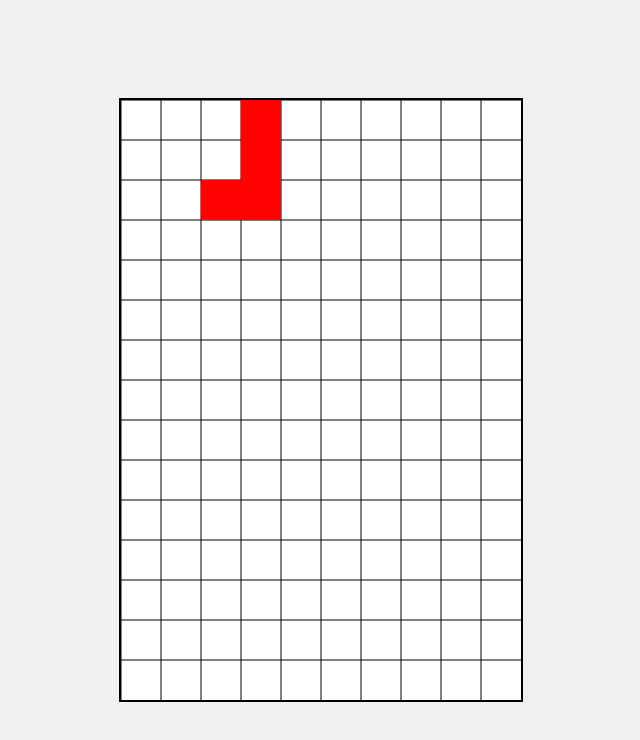
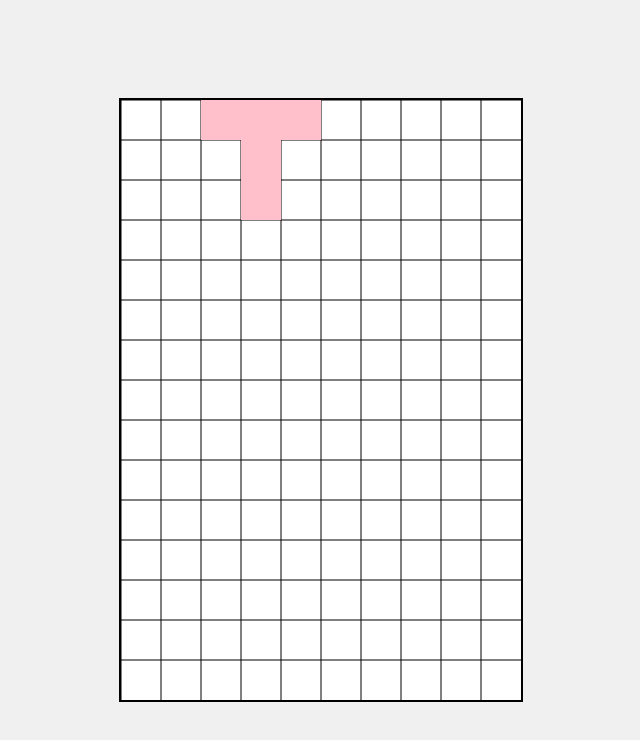
Before and after one commit to oliveirakennedyjoao/tetris-fantasy-js, a website built with Vite: page index.html in a window 1280 px wide. Shown: the whole page, without its empty margins (319-959 px from the left). Built offline with nearby package versions, Linux system fonts and the light colour scheme.

Commit message:
feat: adds colors logic and more pieces

```diff
--- a/index.html
+++ b/index.html
@@ -2,9 +2,21 @@
 <html lang="en">
   <head>
     <meta charset="UTF-8" />
-    <link rel="icon" type="image/svg+xml" href="/vite.svg" />
+    <link
+      rel="icon"
+      type="image/png"
+      sizes="16x16"
+      href="./src/assets/tetris_favicon_16x16.png"
+    />
+    <link
+      rel="icon"
+      type="image/png"
+      sizes="32x32"
+      href="./src/assets/tetris_favicon_16x16.png"
+    />
+
     <meta name="viewport" content="width=device-width, initial-scale=1.0" />
-    <title>Jk Tetris JS</title>
+    <title>Tetris Fantasy JS</title>
     <link rel="stylesheet" href="style.css" />
   </head>
   <body>
--- a/src/consts/piece.js
+++ b/src/consts/index.js
@@ -1,5 +1,4 @@
 export const PIECES = {
-  // Define the Piece types
   V: [
     [1, 0],
     [1, 1],
@@ -46,6 +45,15 @@ export const PIECES = {
     [1, 1, 1],
     [1, 0, 1],
   ],
+  TRI: [
+    [0, 1],
+    [1, 1],
+  ],
+  BIG_Z: [
+    [1, 1, 0],
+    [0, 1, 0],
+    [0, 1, 1],
+  ],
 };
 
 export const PIECES_TYPES = Object.keys(PIECES);
@@ -60,6 +68,10 @@ export const COLORS = {
   J: "orange",
   T: "pink",
   O: "brown",
+  C: "gray",
+  H: "lightblue",
+  TRI: "lightgreen",
+  BIG_Z: "lightcoral",
 };
 
 export const BLOCK_SIZE = 40;
--- a/src/models/Block.js
+++ b/src/models/Block.js
@@ -4,15 +4,18 @@ import {
   PIECES,
   PIECES_TYPES,
   CANVAS_WIDTH,
-} from "../consts/piece";
+  COLORS,
+} from "../consts";
 import { Controller } from "../game/contoller";
 
 export class Block {
   constructor() {
-    const randomIndex = Math.floor(Math.random() * PIECES_TYPES.length);
+    const piece = PIECES_TYPES[Math.floor(Math.random() * PIECES_TYPES.length)];
 
-    this.type = PIECES[PIECES_TYPES[randomIndex]];
+    console.log("piece", piece);
 
+    this.type = PIECES[piece];
+    this.color = piece;
     this.i = 0 - this.type.length;
     this.j = Math.floor(
       Math.random() * (CANVAS_WIDTH / BLOCK_SIZE - this.type[0].length)
@@ -56,7 +59,7 @@ export class Block {
   }
 
   render(ctx) {
-    ctx.fillStyle = "red";
+    ctx.fillStyle = COLORS[this.color];
 
     for (let i = 0; i < this.type.length; i++) {
       for (let j = 0; j < this.type[i].length; j++) {
--- a/src/models/Board.js
+++ b/src/models/Board.js
@@ -1,27 +1,9 @@
-import { BLOCK_SIZE, CANVAS_HEIGHT } from "../consts/piece";
+import { BLOCK_SIZE, COLORS } from "../consts";
 import { Block } from "./Block";
 
 export class Board {
   constructor() {
     this.board = Array.from({ length: 15 }, () => Array(10).fill(0));
-
-    // this.board = [
-    //   [0, 0, 0, 0, 0, 0, 0, 0, 0, 0],
-    //   [0, 0, 0, 0, 0, 0, 0, 0, 0, 0],
-    //   [0, 0, 0, 0, 0, 0, 0, 0, 0, 0],
-    //   [0, 0, 0, 0, 0, 0, 0, 0, 0, 0],
-    //   [0, 0, 0, 0, 0, 0, 0, 0, 0, 0],
-    //   [0, 0, 0, 0, 0, 0, 0, 0, 0, 0],
-    //   [0, 0, 0, 0, 0, 0, 0, 0, 0, 0],
-    //   [0, 0, 0, 0, 0, 0, 0, 0, 0, 0],
-    //   [0, 0, 0, 0, 0, 0, 0, 0, 0, 0],
-    //   [0, 0, 0, 0, 0, 0, 0, 0, 0, 0],
-    //   [0, 0, 0, 0, 0, 0, 0, 0, 0, 0],
-    //   [1, 1, 1, 1, 1, 0, 1, 1, 1, 1],
-    //   [1, 1, 1, 1, 1, 0, 1, 1, 1, 1],
-    //   [1, 1, 1, 1, 1, 0, 1, 1, 1, 1],
-    //   [1, 1, 1, 1, 1, 0, 1, 1, 1, 1],
-    // ];
 
     this.block = new Block();
   }
@@ -30,7 +12,7 @@ export class Board {
     for (let i = 0; i < this.block.type.length; i++) {
       for (let j = 0; j < this.block.type[i].length; j++) {
         if (this.block.type[i][j] === 1) {
-          this.board[this.block.i + i][this.block.j + j] = 1;
+          this.board[this.block.i + i][this.block.j + j] = this.block.color;
         }
       }
     }
@@ -43,9 +25,7 @@ export class Board {
   }
 
   isCollidingSettledPiece() {
-    if (this.block.i < 0) {
-      return false;
-    }
+    if (this.block.i < 0) return;
 
     let collidingSquares = [];
 
@@ -56,7 +36,7 @@ export class Board {
 
         if (
           this.block.type[i][j] === 1 &&
-          this.board[squareI + 1][squareJ] === 1
+          this.board[squareI + 1][squareJ] !== 0
         ) {
           collidingSquares.push(true);
         }
@@ -94,19 +74,16 @@ export class Board {
     }
   }
 
-  checkGameOver() {}
-
   update() {
     this.checkBlockCollision();
     this.block.update();
   }
 
   render(ctx) {
-    ctx.fillStyle = "red";
-
     for (let i = 0; i < this.board.length; i++) {
       for (let j = 0; j < this.board[i].length; j++) {
-        if (this.board[i][j] === 1) {
+        if (this.board[i][j] !== 0) {
+          ctx.fillStyle = COLORS[this.board[i][j]];
           ctx.fillRect(j * BLOCK_SIZE, i * BLOCK_SIZE, BLOCK_SIZE, BLOCK_SIZE);
         }
       }
```
Also changed, not shown: README.md (added), image.png (added), src/assets/game.png (added), src/assets/tetris_favicon_16x16.png (added), src/assets/tetris_favicon_32x32.png (added).
